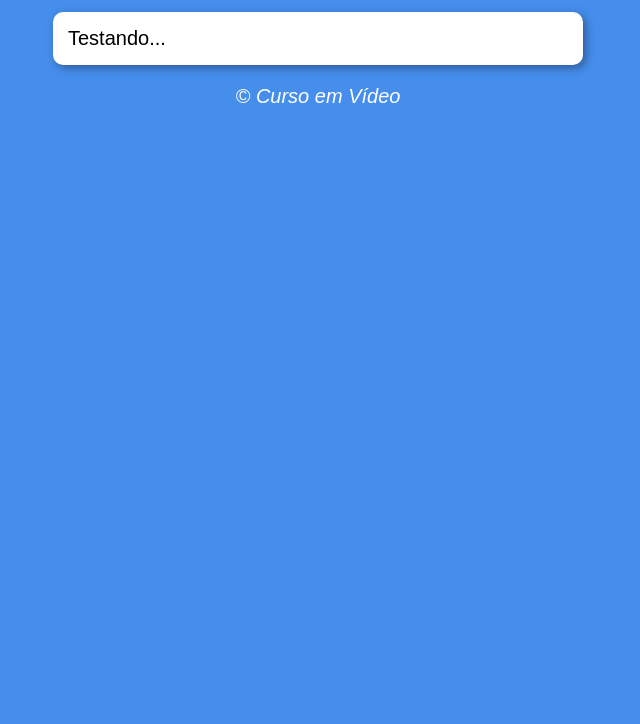
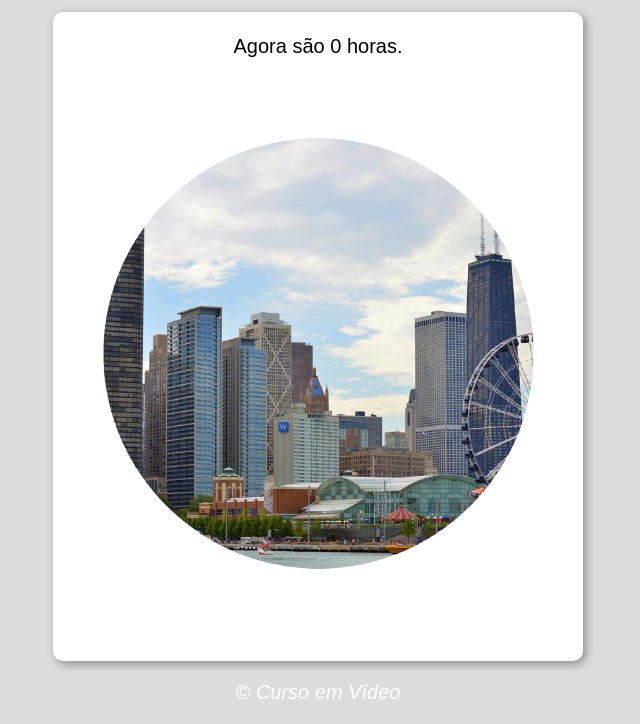
Before and after one commit to JSantosMoraes/javascript, a plain HTML site: page aula-12ex/modelo.html in a window 1280 px wide. Shown: the part 87-811 px from the top of the page, without its empty margins (322-962 px from the left). Drawn offline with Linux system fonts and the light colour scheme.

Commit message:
exercício finalizado

```diff
--- a/aula-12ex/modelo.html
+++ b/aula-12ex/modelo.html
@@ -6,16 +6,16 @@
     <title>Modelo de Exercício</title>
     <link rel="stylesheet" href="style.css">
 </head>
-<body>
+<body onload="carregar()">
     <header>
-        <h1>Título</h1>
+        <h1>Hora do dia</h1>
     </header>
     <section>
-        <div>
-            Testando...
+        <div id="msg">
+            Aqui vai aparecer a mensagem...
         </div>
-        <div>
-
+        <div id="foto">
+            <img id="imagem" src="1.png" alt="Foto do dia">
         </div>
     </section>
     <footer>
--- a/aula-12ex/script.js
+++ b/aula-12ex/script.js
@@ -0,0 +1,21 @@
+function carregar(){
+    var msg = window.document.getElementById('msg')
+    var img = window.document.getElementById('imagem')
+    var data = new Date()
+    var hora = data.getHours()
+    msg.innerHTML = `Agora são ${hora} horas.`
+    if (hora >= 0 && hora < 12) {
+        // BOM DIA!
+        img.src = '1.png'
+        document.body.style.background = '#d9dde0'
+    } else if (hora >= 12 && hora < 18){
+        // BOA TARDE!
+        img.src = '2.png'
+        document.body.style.background = '#4b6d8e'
+    } else {
+        // BOA NOITE!
+        img.src = '3.png'
+        document.body.style.background = '#071011'
+    }
+
+}
--- a/aula-12ex/style.css
+++ b/aula-12ex/style.css
@@ -17,6 +17,11 @@ section {
     box-shadow: 3px 3px 10px rgba(0, 0, 0, 0.363);
 }
 
+div {
+    text-align: center;
+    padding: 8px;
+}
+
 footer {
     color: white;
     text-align: center;
```
Also changed, not shown: aula-12ex/1.png (added), aula-12ex/2.png (added), aula-12ex/3.png (added).
